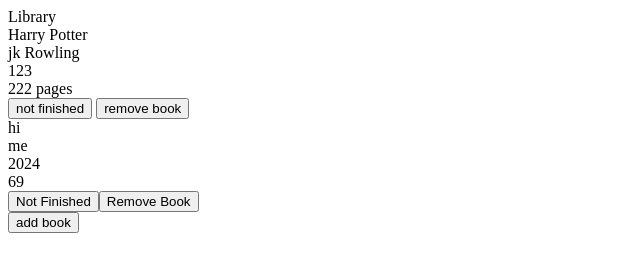
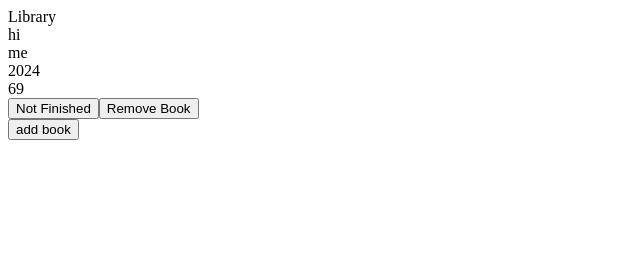
Before and after one commit to sinan-894/library, a plain HTML site: page index.html in a window 1280 px wide. Shown: the whole page, without its empty margins (0-640 px from the left). Drawn offline with Linux system fonts and the light colour scheme.

Commit message:
Update the displayBookInLibrary function
make the function return a single book card element from a given object
instead of everything in the library array,also change the name to make
it more appropriate  for the new function. also create a function with
same name before that display a single book card element from a given
object make use of the new function,lastly a function for that display
object that already in the array

```diff
--- a/index.html
+++ b/index.html
@@ -11,16 +11,7 @@
     <div class="heading">
         Library
     </div>
-    <div class="books">
-        <div class="book-card">
-            <section>Harry Potter</section>
-            <section>jk Rowling</section>
-            <section>123</section>
-            <section>222 pages</section>
-            <button>not finished</button>
-            <button>remove book</button>
-        </div>
-    </div>
+    <div class="books"></div>
     <div class="add-books">
         <button >add book</button>
     </div>
--- a/script.js
+++ b/script.js
@@ -22,8 +22,9 @@
 }
 
 function addBookToLibrary(name,author,publishedYear,pages) {
-    bookObject = new Book(name,author,publishedYear,pages);
+    const bookObject = new Book(name,author,publishedYear,pages);
     myLibrary.push(bookObject);
+    displayBookInLibrary(bookObject)
     console.log(myLibrary);
 }
 
@@ -66,9 +67,7 @@
 }
 
 
-function displayBookInLibrary(){
-    const bookCollections =  document.querySelector('.books');
-    myLibrary.map((book)=>{
+function createBookCardElement(book){
     console.log(book.name)
     const bookCard = document.createElement('div');
     bookCard.classList.add('book-card')
@@ -91,16 +90,23 @@
 
     bookCard.appendChild(bookRemove);
 
-        bookCollections.appendChild(bookCard)
+    return bookCard
+}
 
-    });
+function displayBookInLibrary(book){
+    const library = document.querySelector('.books');
+    const bookCardElement = createBookCardElement(book);
+    library.appendChild(bookCardElement)
+}
+function displayExistingBookInLibrary(){
+    myLibrary.map((book)=>displayBookInLibrary(book))
+}
 
-}
 const bookAdd = document.querySelector('.add-books');
 const dialogBox = document.querySelector('dialog');
 bookAdd.addEventListener('click',()=>dialogBox.showModal())
 
-displayBookInLibrary()
+displayExistingBookInLibrary()
 
 
 
@@ -114,4 +120,5 @@
     const yearFormInput = document.querySelector('#year').value
     const pageFormInput = document.querySelector('#pages').value
     addBookToLibrary(bookFormInput,authorFormInput,yearFormInput,pageFormInput)
+    dialogBox.close()
 })
```
Lines whose indentation alone changed are shown as unchanged.
